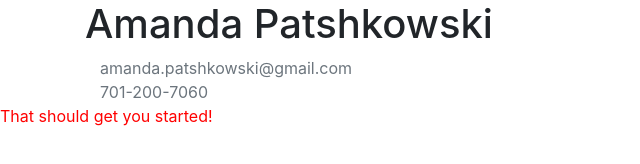
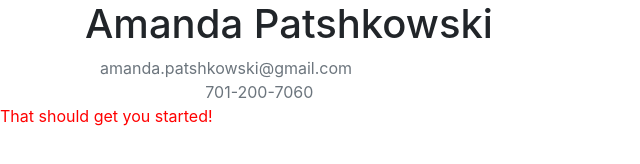
Before and after one commit to APatshkowski/apatshkowski.github.io, a plain HTML site: page index.html in a window 1280 px wide. Shown: the whole page, without its empty margins (0-640 px from the left). Drawn offline with nearby package versions, Linux system fonts and the light colour scheme.

Commit message:
Changed justify-pull-right to text-right

```diff
--- a/index.html
+++ b/index.html
@@ -18,7 +18,7 @@
         <div class="col-8">
           <h1>Amanda Patshkowski</h1>
 
-        <div class="col-4 justify-pull-right">
+        <div class="col-4 text-right">
           <a href="mailto:amanda.patshkowski@gmail.com" class="text-secondary">amanda.patshkowski@gmail.com</a><br>
           <a href="tel:7012007060" class="text-secondary">701-200-7060</a>
 
```
